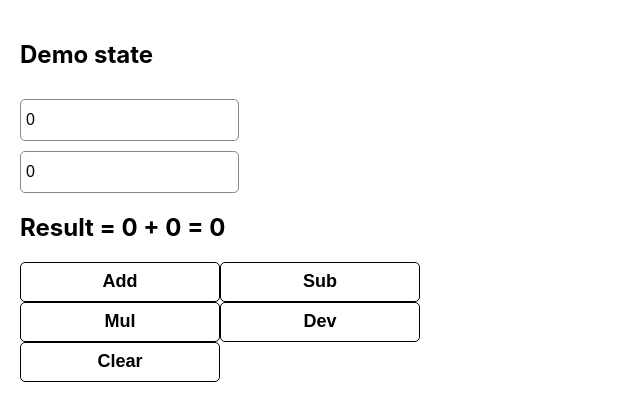
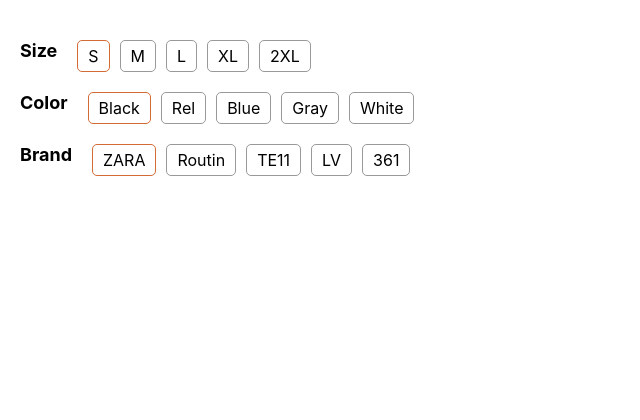
Before and after one commit to vannakdy/course_reactjs_g7, a React (Create React App) app: page / in a window 1280 px wide. Shown: the top 420 px of the page, without its empty margins (0-640 px from the left). Built offline with nearby package versions, Linux system fonts and the light colour scheme.

Commit message:
react state color size

```diff
--- a/src/App.js
+++ b/src/App.js
@@ -1,99 +1,148 @@
-import {useState} from 'react';
+
+import { useState } from "react";
 import "./AppTest.css";
 
-function App () {
+function App(){
+  const [arrSize,setArrSize] = useState([
+    {
+      id : 1,
+      title : "S"
+    },
+    {
+      id : 2,
+      title : "M"
+    },
+    {
+      id : 3,
+      title : "L"
+    },
+    {
+      id : 4,
+      title : "XL"
+    },
+    {
+      id : 5,
+      title : "2XL"
+    },
+  ])
+  const [sizeId,setSizeId] = useState(1);
 
-  const [a,setA] = useState(0)
-  const [b,setB] = useState(0)
-  const [opSym,setOpSym] = useState("+")
-  const [result,setResult] = useState(0)
+  const [arrColor,setArrColor] = useState([
+    {
+      id : 1,
+      title : "Black"
+    },
+    {
+      id : 2,
+      title : "Rel"
+    },
+    {
+      id : 3,
+      title : "Blue"
+    },
+    {
+      id : 4,
+      title : "Gray"
+    },
+    {
+      id : 5,
+      title : "White"
+    },
+  ])
+  const [colorId,setColorId] = useState(1)
+
+  const [arrBrand,setArrBrand] = useState([
+    {
+      id : 1,
+      title : "ZARA"
+    },
+    {
+      id : 2,
+      title : "Routin"
+    },
+    {
+      id : 3,
+      title : "TE11"
+    },
+    {
+      id : 4,
+      title : "LV"
+    },
+    {
+      id : 5,
+      title : "361"
+    },
+  ])
+  const [brandId,setBrandId] = useState(1)
 
 
-  function onChageA(e){
-    // console.log("a",e.target.value)
-    setA(e.target.value)
-    if(opSym == "+"){
-      setResult(Number(e.target.value) + Number(b))
-    }else if(opSym == "-"){
-      setResult(Number(e.target.value) - Number(b))
-    }else if(opSym == "*"){
-      setResult(Number(e.target.value) * Number(b))
-    }else if(opSym == "/"){
-      setResult(Number(e.target.value) / Number(b))
-    }
-
+  function onClickSize (id) {
+    setSizeId(id)
   }
 
-  function onChageB(e){
-    // console.log("b",e.target.value)
-    setB(e.target.value)
-    if(opSym == "+"){
-      setResult(Number(a)  +  Number(e.target.value))
-    }else if(opSym == "-"){
-      setResult(Number(a)  -  Number(e.target.value))
-    }else if(opSym == "*"){
-      setResult(Number(a)  *  Number(e.target.value))
-    }else if(opSym == "/"){
-      setResult(Number(a)  /  Number(e.target.value))
-    }
-
+  function onClickColor (id) {
+    setColorId(id)
   }
 
-  function onClickAdd(){
-    // var sum = Number(a) + Number(b)
-    setResult(Number(a) + Number(b));
-    setOpSym("+")
-  }
-
-  function onClickSub(){
-    var sub = Number(a) - Number(b)
-    setResult(sub);
-    setOpSym("-")
-  }
-
-  function onClickMul(){
-    var mul = Number(a) * Number(b)
-    setResult(mul);
-    setOpSym("*")
-  }
-
-  function onClickDel(){
-    var dev = Number(a) / Number(b)
-    setResult(dev);
-    setOpSym("/")
-  }
-
-  function onClickClear(){
-    setA(0);
-    setB(0);
-    setResult(0);
+  function onClickBrand(id){
+    setBrandId(id)
   }
 
   return (
-    <div className='content'>
-        <h2>Demo state</h2>
-        <input
-          className='input'
-          placeholder='Input Value A'
-          value={a}
-          onChange={onChageA}
-        />
-        <br/>
-        <input
-          value={b}
-          className='input'
-          placeholder='Input Value B'
-          onChange={onChageB}
-        />
-        <h2>Result = {a} {opSym} {b} = {result}</h2>
+    <div className="container">
 
-        <div>
-          <button onClick={onClickAdd} className='btn'>Add</button>
-          <button onClick={onClickSub} className='btn'>Sub</button> <br/>
-          <button onClick={onClickMul} className='btn'>Mul</button>
-          <button onClick={onClickDel} className='btn'>Dev</button> <br/>
-          <button onClick={onClickClear} className='btn'>Clear</button>
+      <div className="container-size">
+        <div className="txtTitle">Size</div>
+        <div className="row">
+          {arrSize.map((item,index)=>{
+            return (
+              <div
+                key={index}
+                onClick={()=>onClickSize(item.id)}
+                className={item.id === sizeId ? "boxSizeColorActive" : "boxSizeColor"}
+              >
+                {item.title}
+              </div>
+            )
+          })}
         </div>
+      </div>
+
+
+      <div className="container-size">
+        <div className="txtTitle">Color</div>
+        <div className="row">
+          {arrColor.map((item,index)=>{
+            return (
+              <div
+                key={index}
+                onClick={()=>onClickColor(item.id)}
+                className={item.id === colorId ? "boxSizeColorActive" : "boxSizeColor"}
+              >
+                {item.title}
+              </div>
+            )
+          })}
+        </div>
+      </div>
+
+      <div className="container-size">
+        <div className="txtTitle">Brand</div>
+        <div className="row">
+          {arrBrand.map((item,index)=>{
+            return (
+              <div
+                key={index}
+                onClick={()=>onClickBrand(item.id)}
+                className={item.id === brandId ? "boxSizeColorActive" : "boxSizeColor"}
+              >
+                {item.title}
+              </div>
+            )
+          })}
+        </div>
+      </div>
+
     </div>
   )
 }
--- a/src/AppTest.css
+++ b/src/AppTest.css
@@ -1,3 +1,6 @@
+.container {
+    padding: 20px;
+}
 .txtMain{
     font-size: 98px;
     color:blue;
@@ -93,3 +96,36 @@
     border-radius: 5px;
     font-size: 16px;
 }
+
+.container-size{
+    display: flex;
+    flex-direction: row;
+    margin-top: 20px;
+}
+
+.row {
+    display: flex;
+    flex-direction: row;
+}
+
+.txtTitle{
+    font-size: 18px;
+    font-weight: bold;
+    margin-right: 20px;
+}
+
+.boxSizeColor{
+    padding: 5px 10px;
+    border: 1px solid #999;
+    border-radius: 5px;
+    margin-right: 10px;
+    cursor: pointer;
+}
+
+.boxSizeColorActive{
+    padding: 5px 10px;
+    border: 1px solid rgb(211, 107, 54);
+    border-radius: 5px;
+    margin-right: 10px;
+    cursor: pointer;
+}
```
Also changed, not shown: src/doc/App4.js (+101 -0 lines).
